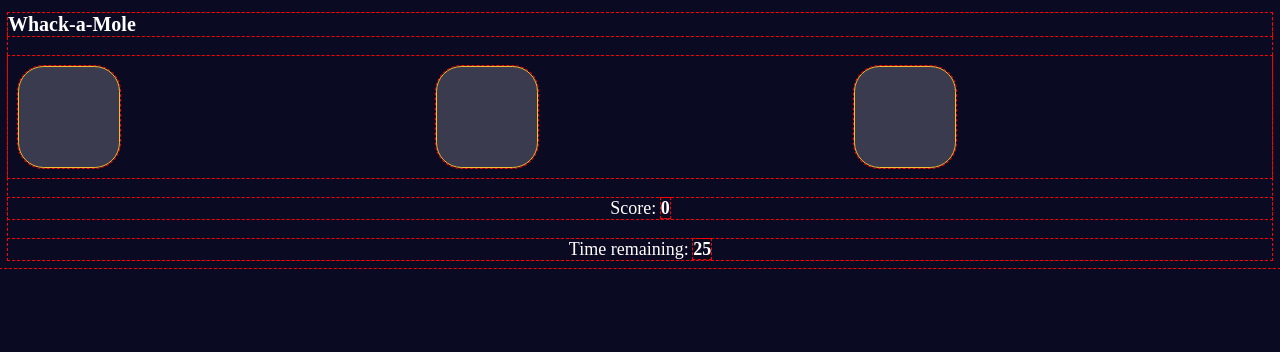
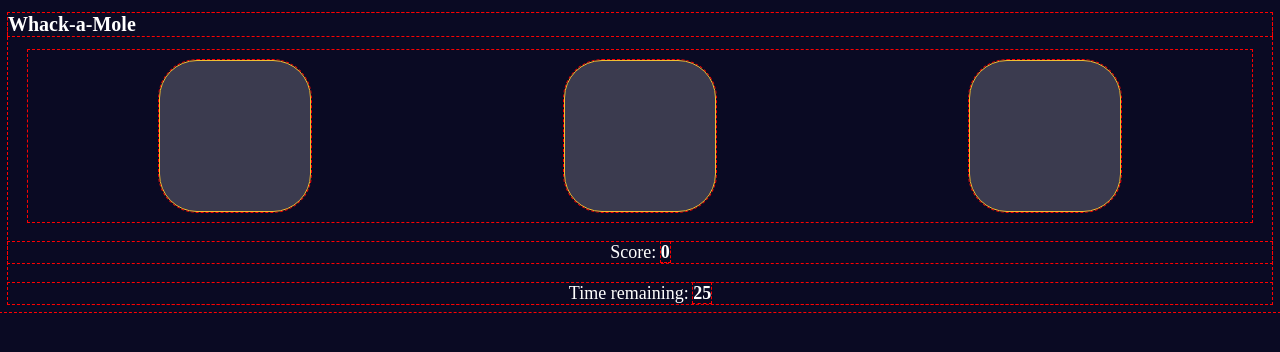
Before and after one commit to department19/FAC-Game, a plain HTML site: page index.html in a window 1280 px wide. Drawn offline with Linux system fonts and the light colour scheme.

Commit message:
switched from grid to flex box

```diff
--- a/index.html
+++ b/index.html
@@ -2,7 +2,9 @@
 <html>
 <head>
   <title>Whack a Bug!</title>
-  <link rel="stylesheet" type="text/css" href="styles.css">
+  <link rel="stylesheet" type="text/css" href="styles.css"/>
+  <meta charset="utf-8"/>
+  <meta name="viewport" content="width=device-width, initial-scale=1.0"/>
 </head>
 <body>
   <h1>Whack-a-Mole</h1>
--- a/styles.css
+++ b/styles.css
@@ -21,17 +21,19 @@ body {
 }
 
 #game-board {
-    display: grid;
+    margin: auto 2rem;
+    display: flex;
+    flex-wrap: wrap;
+    justify-content: space-around;
     padding: 1rem;
-    grid-template-columns: repeat(3, 1fr);
+    /* grid-template-columns: repeat(3, 1fr); */
     /* background-color: var(--bg2); */
     gap: 1rem;
-    margin-top: 2rem;
 }
 
 .hole {
-    width: 100px;
-    height: 100px;
+    width: 150px;
+    height: 150px;
     background-color: var(--bg4);
     border: 1px solid #f1be32;
     border-radius: 25%;
```
